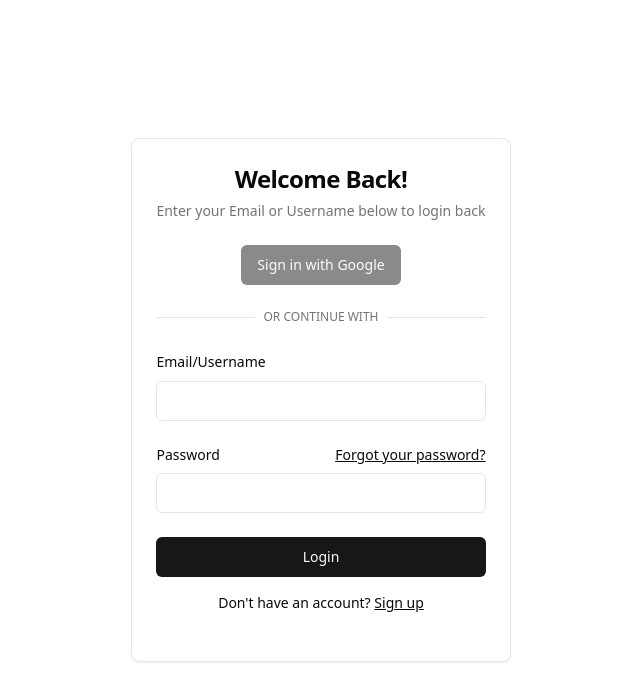
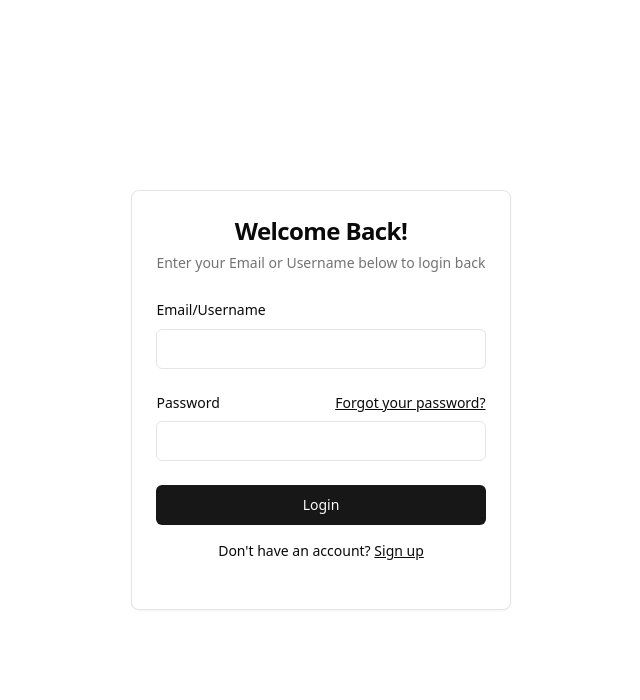
Before and after one commit to Peer-Tutoring/peer-tutoring, a React (Vite) app in the folder frontend/: page /auth/login in a window 1280 px wide. Shown: the top 700 px of the page, without its empty margins (319-959 px from the left). Built offline with nearby package versions, Linux system fonts and the light colour scheme.

Commit message:
remove google login api

```diff
--- a/frontend/src/routes/auth/login/page.tsx
+++ b/frontend/src/routes/auth/login/page.tsx
@@ -24,8 +24,6 @@
 } from "@/components/ui/form";
 import { Input } from "@/components/ui/input";
 import { Button } from "@/components/ui/button";
-
-import GoogleLogin from "@/components/auth/GoogleLogin";
 
 const LoginPage = () => {
   if (localStorage.getItem("isAuthenticated")) {
@@ -83,18 +81,6 @@
           </CardDescription>
         </CardHeader>
         <CardContent>
-          <GoogleLogin />
-          <div className="relative mb-6 mt-6">
-            <div className="absolute inset-0 flex items-center">
-              <span className="w-full border-t"></span>
-            </div>
-            <div className="relative flex justify-center text-xs uppercase">
-              <span className="bg-background px-2 text-muted-foreground">
-                or continue with
-              </span>
-            </div>
-          </div>
-
           <Form {...form}>
             <form onSubmit={form.handleSubmit(onSubmit)} className="grid gap-4">
               <FormField
```
